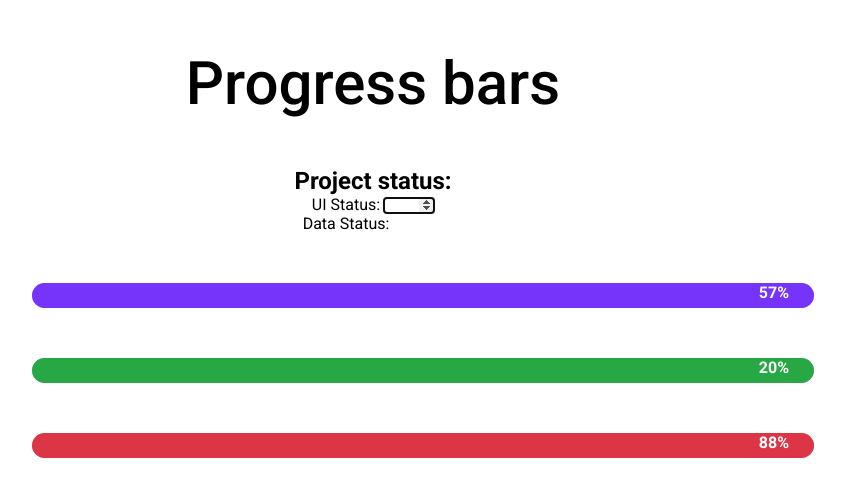
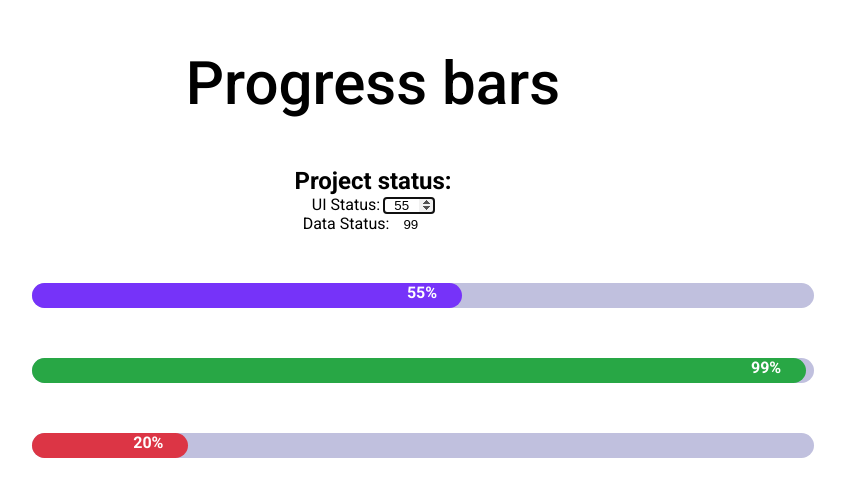
Before and after one commit to ArfinHasib/React-Projects, a React (Create React App) app: page / in a window 1280 px wide. Shown: the top 496 px of the page, without its empty margins (267-1112 px from the left). Built offline with nearby package versions, Linux system fonts and the light colour scheme.

Commit message:
12-ProgressBar(Manipulate each progress bars data with useState)

```diff
--- a/src/projects/12-Progress-Bar/ProgressBarContainer.jsx
+++ b/src/projects/12-Progress-Bar/ProgressBarContainer.jsx
@@ -4,19 +4,24 @@ import { ProgressBar } from '../components/ProgressBar';
 
 export default function ProgressBarContainer() {
    const [completed, setCompleted] = useState(0);
+   const [status, setStatus] = useState({
+      ui: 55,
+      ux: 99,
+      data: 20,
+   });
 
    const projectData = [
       {
          bgColor: '#7633f9',
-         completed: 57,
+         completed: status.ui,
       },
       {
          bgColor: '#28a745',
-         completed: 20,
+         completed: status.ux,
       },
       {
          bgColor: '#dc3545',
-         completed: 88,
+         completed: status.data,
       },
    ];
 
@@ -43,9 +48,9 @@ export default function ProgressBarContainer() {
                <input
                   type='number'
                   style={inputStyle}
-                  onChange={(e) => console.log(e.target.value)}
                   ref={uiInput}
-                  value={''}
+                  value={status.ui}
+                  onChange={(e) => setStatus({ ...status, ui: e.target.value })}
                />
             </li>
             <li>
@@ -53,8 +58,8 @@ export default function ProgressBarContainer() {
                <input
                   type='number'
                   style={inputStyle}
-                  onChange={(e) => console.log(e.target.value)}
-                  value={''}
+                  value={status.ux}
+                  onChange={(e) => setStatus({ ...status, ux: e.target.value })}
                />
             </li>
          </ul>
--- a/src/projects/components/ProgressBar.jsx
+++ b/src/projects/components/ProgressBar.jsx
@@ -12,10 +12,10 @@ export const ProgressBar = ({ bgColor, completed }) => {
    const fillerStyles = {
       backgroundColor: bgColor,
       height: '100%',
-      width: `${completed}`,
+      width: `${completed}%`,
       borderRadius: 'inherit',
       textAlign: 'right',
-      transition: 'width is ease-in-out',
+      transition: 'width 1s ease-in-out',
    };
 
    const labelStyles = {
```
